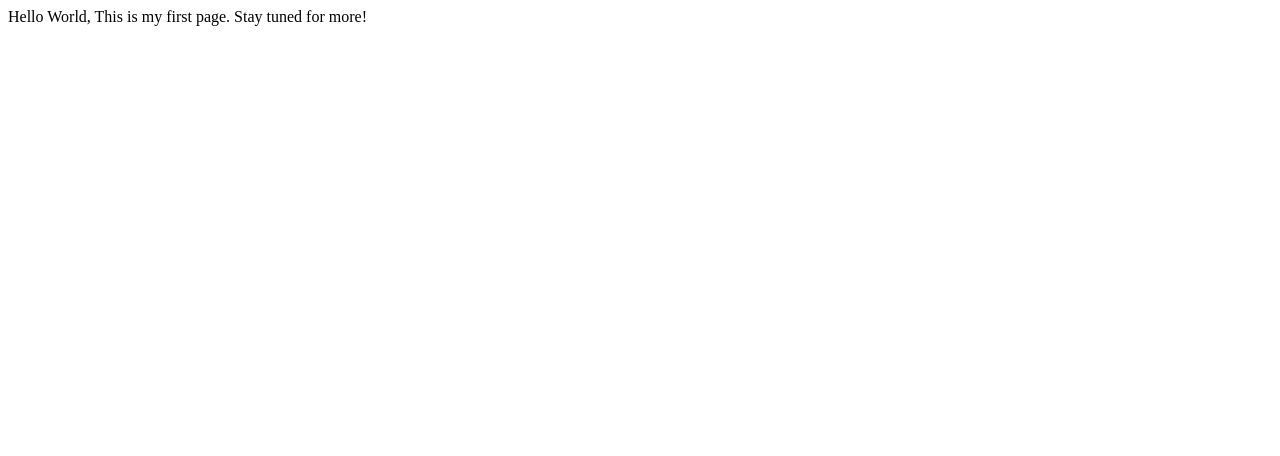
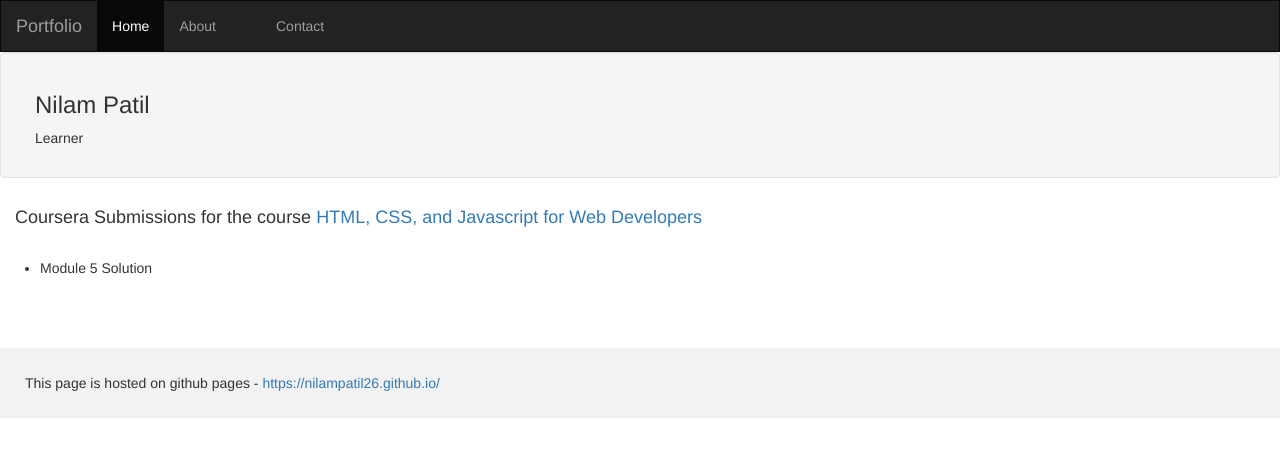
Before and after one commit to nilampatil26/nilampatil26.github.io.bkp, a plain HTML site: page index.html in a window 1280 px wide. Drawn offline with nearby package versions, Linux system fonts and the light colour scheme.

Commit message:
portfolio creation

```diff
--- a/index.html
+++ b/index.html
@@ -1 +1,80 @@
-Hello World, This is my first page. Stay tuned for more!
+<!DOCTYPE html>
+<html lang="en">
+
+<head>
+  <title>Bootstrap Example</title>
+  <meta charset="utf-8">
+  <meta name="viewport" content="width=device-width, initial-scale=1">
+  <link rel="stylesheet" href="https://maxcdn.bootstrapcdn.com/bootstrap/3.4.1/css/bootstrap.min.css">
+  <script src="https://ajax.googleapis.com/ajax/libs/jquery/3.5.1/jquery.min.js"></script>
+  <script src="https://maxcdn.bootstrapcdn.com/bootstrap/3.4.1/js/bootstrap.min.js"></script>
+  <style>
+    /* Remove the navbar's default margin-bottom and rounded borders */
+    .navbar {
+      margin-bottom: 0;
+      border-radius: 0;
+    }
+
+    /* Add a gray background color and some padding to the footer */
+    footer {
+      background-color: #f2f2f2;
+      padding: 25px;
+    }
+  </style>
+</head>
+
+<body>
+
+  <nav class="navbar navbar-inverse">
+    <div class="container-fluid">
+      <div class="navbar-header">
+        <button type="button" class="navbar-toggle" data-toggle="collapse" data-target="#myNavbar">
+          <span class="icon-bar"></span>
+          <span class="icon-bar"></span>
+          <span class="icon-bar"></span>
+        </button>
+        <a class="navbar-brand" href="#">Portfolio</a>
+      </div>
+      <div class="collapse navbar-collapse" id="myNavbar">
+        <ul class="nav navbar-nav">
+          <li class="active"><a href="https://nilampatil26.github.io/">Home</a></li>
+          <li><a href="#">About</a></li>
+          <li><a href="#"></a></li>
+          <li><a href="#">Contact</a></li>
+        </ul>
+        <ul class="nav navbar-nav navbar-right">
+          <!-- <li><a href="#"><span class="glyphicon glyphicon-log-in"></span> Login</a></li> -->
+        </ul>
+      </div>
+    </div>
+  </nav>
+
+  <div class="well">
+    <div class="container-fluid">
+      <h3>Nilam Patil</h3>
+      <p>Learner</p>
+    </div>
+  </div>
+
+  <div class="container-fluid bg-3">
+    <h4>Coursera Submissions for the course <a href="https://www.coursera.org/learn/html-css-javascript-for-web-developers">HTML, CSS, and Javascript for Web Developers</a></h4>
+    <br>
+    <div class="row">
+      <ul>
+        <li>Module 5 Solution</li>
+      </ul>
+    </div>
+
+  </div>
+  <br>
+  <div class="container-fluid bg-3 text-center">
+    <div class="row">
+    </div>
+  </div><br><br>
+  <footer>
+    This page is hosted on github pages - <a href="https://nilampatil26.github.io/">https://nilampatil26.github.io/</a>
+  </footer>
+
+</body>
+
+</html>
```
